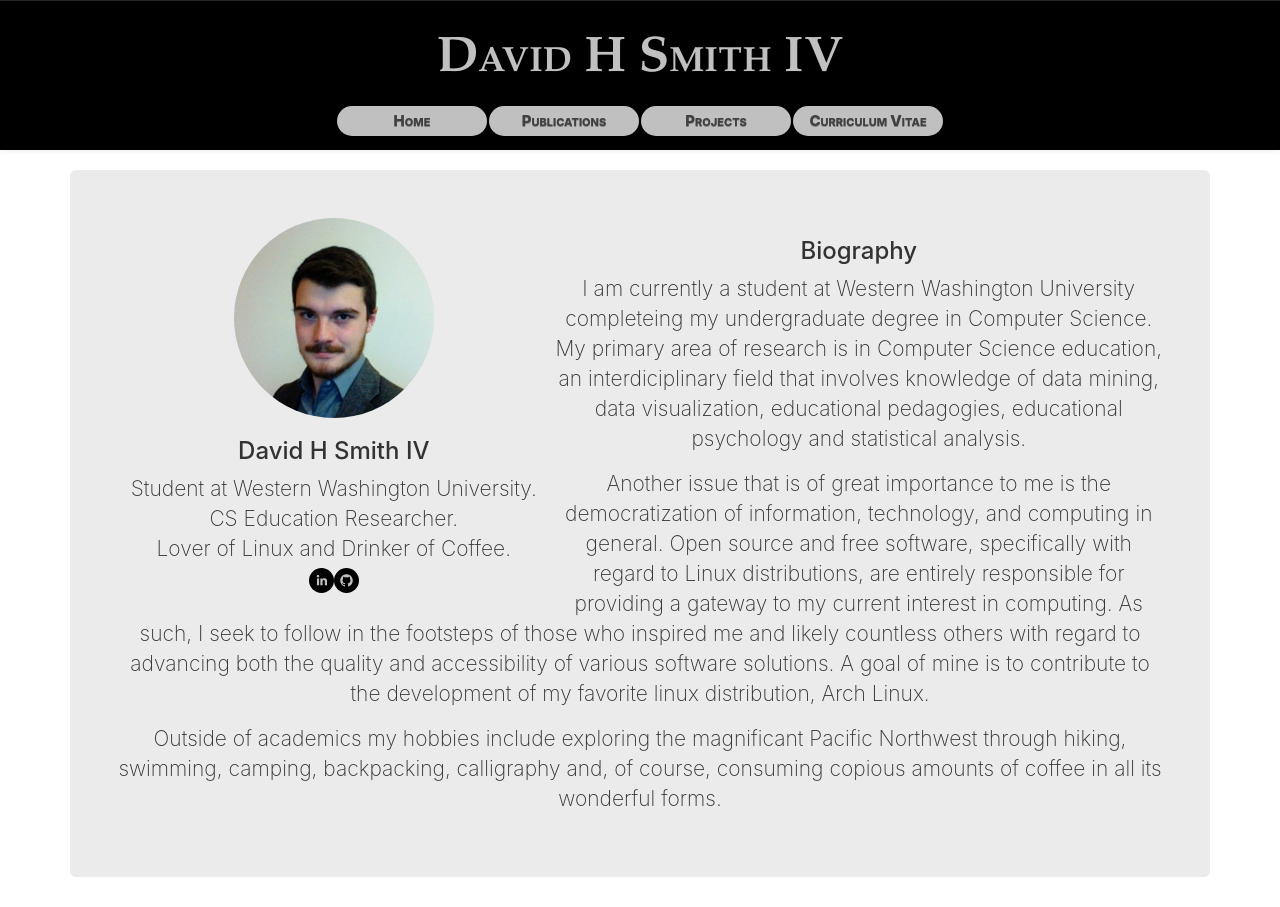
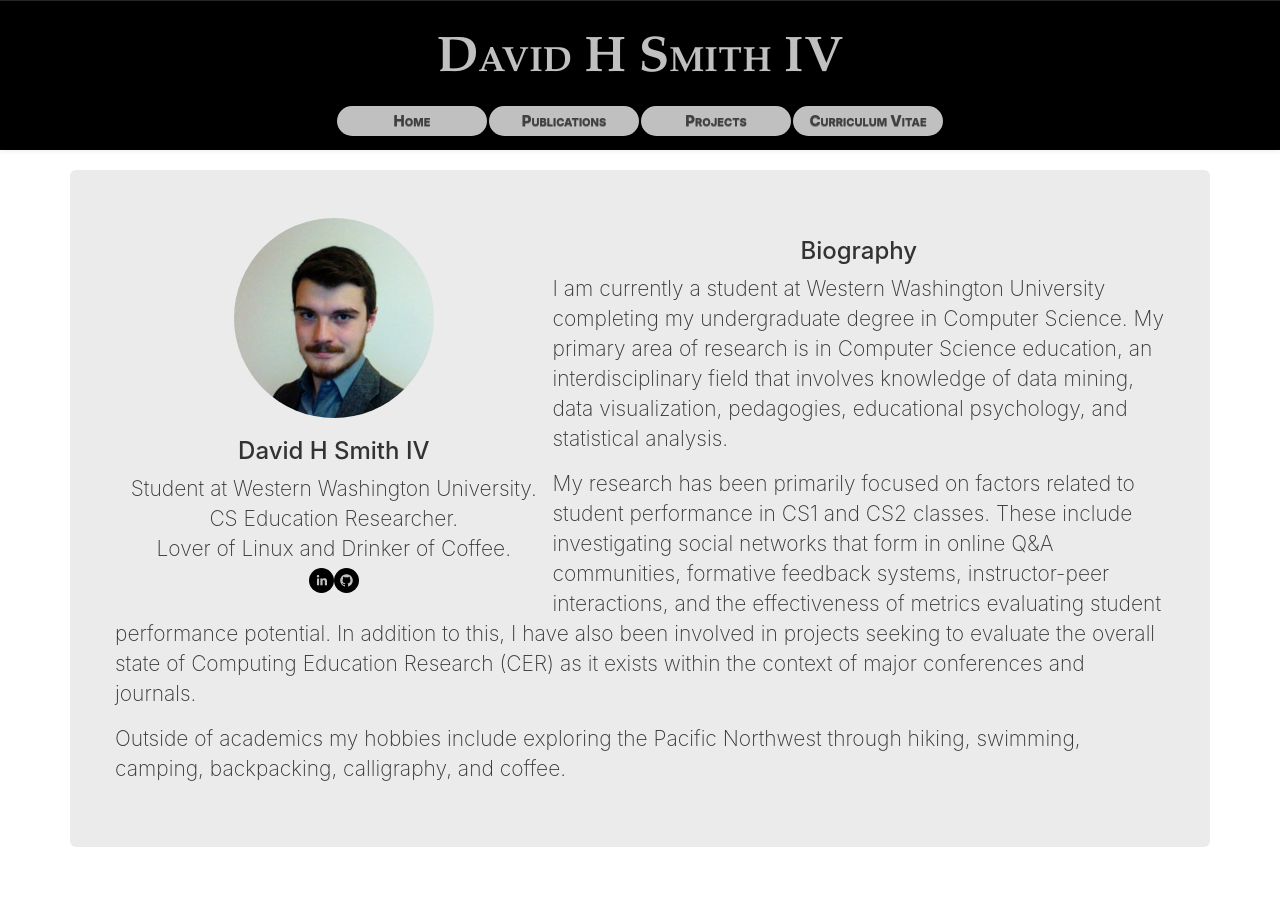
Before and after one commit to CoffeePoweredComputers/CoffeePoweredComputers.github.io, a React (Create React App) app: page /#/ in a window 1280 px wide. After the commit the page ends 877 px from the top, so only its background shows below. Built offline with nearby package versions, Linux system fonts and the light colour scheme; the HTML template or start-up script is replaced by a standard one.

Commit message:
added some stuff

```diff
--- a/src/components/Home.jsx
+++ b/src/components/Home.jsx
@@ -9,8 +9,8 @@ export default class Home extends Component {
 		return (
 			<Grid>
 				<Jumbotron>
-					<Row className="how-grid text-center">
-						<Col xs={14} sm={5} >
+					<Row>
+						<Col className="how-grid text-center" xs={14} sm={5} >
 							<Image src="assets/prof.png" circle />
 							<h3>
 								David H Smith IV
@@ -25,10 +25,15 @@ export default class Home extends Component {
 
 						</Col>
 						<Col>
-							<h3>Biography</h3>
-							<p> I am currently a student at Western Washington University completeing my undergraduate degree in Computer Science. My primary area of research is in Computer Science education, an interdiciplinary field that involves knowledge of data mining, data visualization, educational pedagogies, educational psychology and statistical analysis.</p>
-							<p> Another issue that is of great importance to me is the democratization of information, technology, and computing in general. Open source and free software, specifically with regard to Linux distributions, are entirely responsible for providing a gateway to my current interest in computing. As such, I seek to follow in the footsteps of those who inspired me and likely countless others with regard to advancing both the quality and accessibility of various software solutions. A goal of mine is to contribute to the development of my favorite linux distribution, Arch Linux.</p>
-							<p> Outside of academics my hobbies include exploring the magnificant Pacific Northwest through hiking, swimming, camping, backpacking, calligraphy and, of course, consuming copious amounts of coffee in all its wonderful forms.</p>
+						<h3>Biography</h3>
+						</Col>
+						<Col className="text-left">
+
+							<p> I am currently a student at Western Washington University completing my undergraduate degree in Computer Science. My primary area of research is in Computer Science education, an interdisciplinary field that involves knowledge of data mining, data visualization, pedagogies, educational psychology, and statistical analysis. </p>
+
+							<p> My research has been primarily focused on factors related to student performance in CS1 and CS2 classes.  These include investigating social networks that form in online Q&A communities, formative feedback systems,  instructor-peer interactions, and the effectiveness of metrics evaluating student performance potential. In addition to this, I have also been involved in projects seeking to evaluate the overall state of Computing Education Research (CER) as it exists within the context of major conferences and journals. </p>
+
+							<p> Outside of academics my hobbies include exploring the Pacific Northwest through hiking, swimming, camping, backpacking, calligraphy, and coffee. </p>
 						</Col>
 					</Row>
 				</Jumbotron>
--- a/src/components/Projects.jsx
+++ b/src/components/Projects.jsx
@@ -9,23 +9,26 @@ export default class Projects extends Component {
 			<Grid>
 				<Jumbotron>
 					<Row>
-						<h2>Projects</h2>
+					<h2>Projects</h2>
+					</Row>
+					<Row>
+
 						<p>Below are my current ongoing projects. All these, and more, can be accessed at my personal GitHub <a href="https://github.com/CoffeePoweredComputers" target="_blank">here</a>. Project's individual GitHub pages can be accessed by clicking each projects icon.</p>
 					</Row>
 
 					<Row>
 						<h3>
 							This Website
-				</h3>
+						</h3>
 						<Col sm={6} md={3} >
 
 							<a href="https://github.com/CoffeePoweredComputers/" target="_blank"><Image src="assets/react-bootstrap.png" responsive thumbnail className="profile-pic" /></a>
 
 						</Col>
-						<Col md={15}>
+						<Col className="text-left" md={15}>
 							<p>
 								This website is an ongoing project of mine being implemented in <a href="https://react-bootstrap.github.io/" target="_blank">react-boostrap</a>. This platform provides a more cohesive coupling of the React framework with the well established front end framework Bootstrap. Currently this environment only supports Bootstrap v3 with Boostrap v4 support currently under development. This website is currently implemented using a single page the contents of which is controled via navbar buttons conecting to a React router. This is done to enable easy hosting on GitHub pages.
-						</p>
+							</p>
 						</Col>
 					</Row>
 
@@ -38,7 +41,7 @@ export default class Projects extends Component {
 							<a href="https://github.com/CoffeePoweredComputers/ProjectDwemer" target="_blank"><Image src="assets/dwemer.jpg" responsive thumbnail className="profile-pic" /></a>
 
 						</Col>
-						<Col sm={15} md={15} >
+						<Col className="text-left" sm={15} md={15} >
 							<p>
 								The project is a custom keyboard build using 3D printed and laser cut components for the main chassis, Cherry MX Blue switches, and a Teensy 2.0 microcontroller.
 						</p>
@@ -54,7 +57,7 @@ export default class Projects extends Component {
 							<a href="https://github.com/CoffeePoweredComputers/ProjectEuler" target="_blank"><Image src="assets/eulers_number.jpg" responsive thumbnail className="profile-pic" /></a>
 
 						</Col>
-						<Col sm={15} md={15} >
+						<Col className="text-left" sm={15} md={15} >
 							<p>
 								I am in the process of working my way through the various problems presented on "Project Euler". All solutions can be found on my github and those that are particuarly interesting come with documentation on their solutions.
 						</p>
--- a/src/components/Publications.jsx
+++ b/src/components/Publications.jsx
@@ -20,7 +20,7 @@ export default class Publications extends Component {
             <Col xs={6} sm={3}>
               <a href="https://dl.acm.org/citation.cfm?id=3309503&preflayout=tabs" target="_blank"><Image src="assets/comped.png" responsive thumbnail className="profile-pic" /></a>
             </Col>
-            <Col>
+            <Col className="text-left">
               <p>
                 <b><i>Quantifying the Effects of Prior Knowledge in Entry-Level Programming Courses: </i></b> Computer literacy and programming are being taught increasingly at the K-12 level with more students than ever matriculating in college with prior programming experience. Accurately assessing student programming skills acquired in high school can inform college faculty about the range of competencies in introductory programming courses. The tool predominantly-used for assessing past CS knowledge and skills is a survey, which lacks quantitative rigor. This study aims to (1) quantify the effects of prior knowledge in entry-level programming courses and (2) compare the different measurement approaches of student prior knowledge in programming, including surveys and aptitude tests. The results of this study reveal that a discrepancy exists between the results of surveys and aptitude tests. Consistent with prior survey studies, our survey results showed that the effects of student prior programming knowledge faded gradually during the course period. In contrast, the aptitude test results indicated that the effects of student prior knowledge did not weaken over time. The accuracy of both measurements and implications for instructors were further discussed.
               </p>
@@ -39,10 +39,7 @@ export default class Publications extends Component {
             <Col xs={6} sm={3}>
               <a href="" target="_blank"><Image src="assets/meta.png" responsive thumbnail className="profile-pic" /></a>
             </Col>
-            <Col>
-              <h3>
-
-              </h3>
+            <Col className="text-left">
               <p>
                 <b><i>A Systematic Investigation of Replications in Computing Education Research: </i></b> As the societal demands for application and knowledge in computer science increase, computer science student enrollment keeps growing rapidly around the world. By continuously improving the efficacy of computing education and providing guidelines for learning and teaching practice, computing education research plays a vital role in addressing both educational and societal challenges that emerge from the growth of computer science students. Given the significant role of computing education research, it is important to ensure the reliability of studies in this field. The extent to which studies can be replicated in a field is one of the most important standards for reliability. Different fields have paid an increasing attention to the replication rates of their studies, but the replication rate of computing education was never systematically studied. To fill this gap, this study investigated the replication rate of computing education between 2009 and 2018. We examined 2,269 published studies from three major conferences and two major journals in computing education, and found that the overall replication rate of computing education was 2.38%. This study demonstrated the needs for more replication studies in computing education and discussed how to encourage replication studies through research initiatives and policy making.
               </p>
@@ -58,7 +55,7 @@ export default class Publications extends Component {
             <Col xs={6} sm={3}>
               <a href="https://arxiv.org/abs/1906.08937" target="_blank"><Image src="assets/feedback.png" responsive thumbnail className="profile-pic" /></a>
             </Col>
-            <Col>
+            <Col className="text-left">
               <p>
                 <b><i>Investigating the Essential of Meaningful Automated Formative Feedback for Programming Assignments: </i></b>  This study investigated the essential of meaningful automated feedback for programming assignments. Three different types of feedback were tested, including (a) What's wrong - what test cases were testing and which failed, (b) Gap - comparisons between expected and actual outputs, and (c) Hint - hints on how to fix problems if test cases failed. 46 students taking a CS2 participated in this study. They were divided into three groups, and the feedback configurations for each group were different: (1) Group One - What's wrong, (2) Group Two - What's wrong + Gap, (3) Group Three - What's wrong + Gap + Hint. This study found that simply knowing what failed did not help students sufficiently, and might stimulate system gaming behavior. Hints were not found to be impactful on student performance or their usage of automated feedback. Based on the findings, this study provides practical guidance on the design of automated feedback.
               </p>
```
